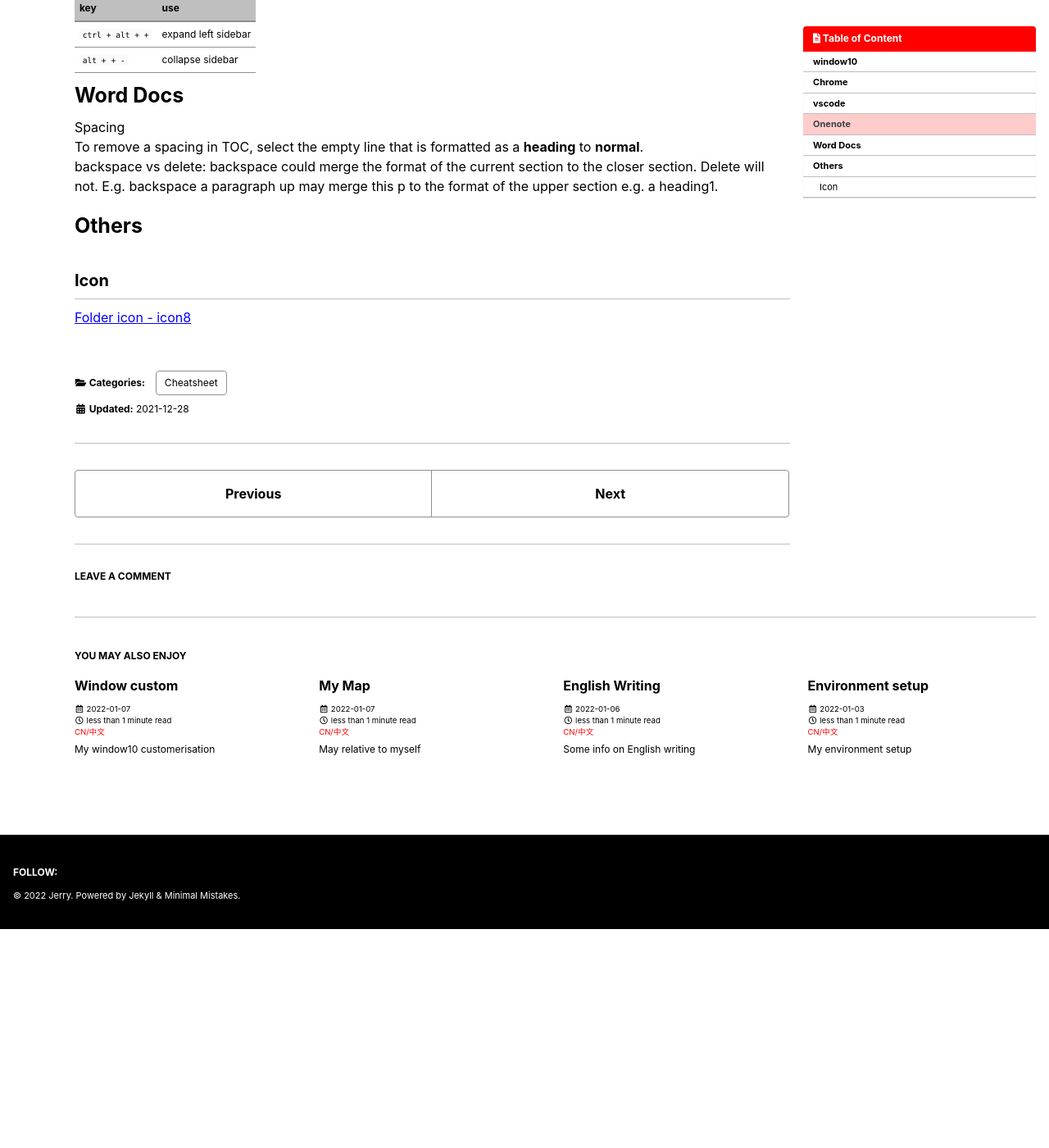
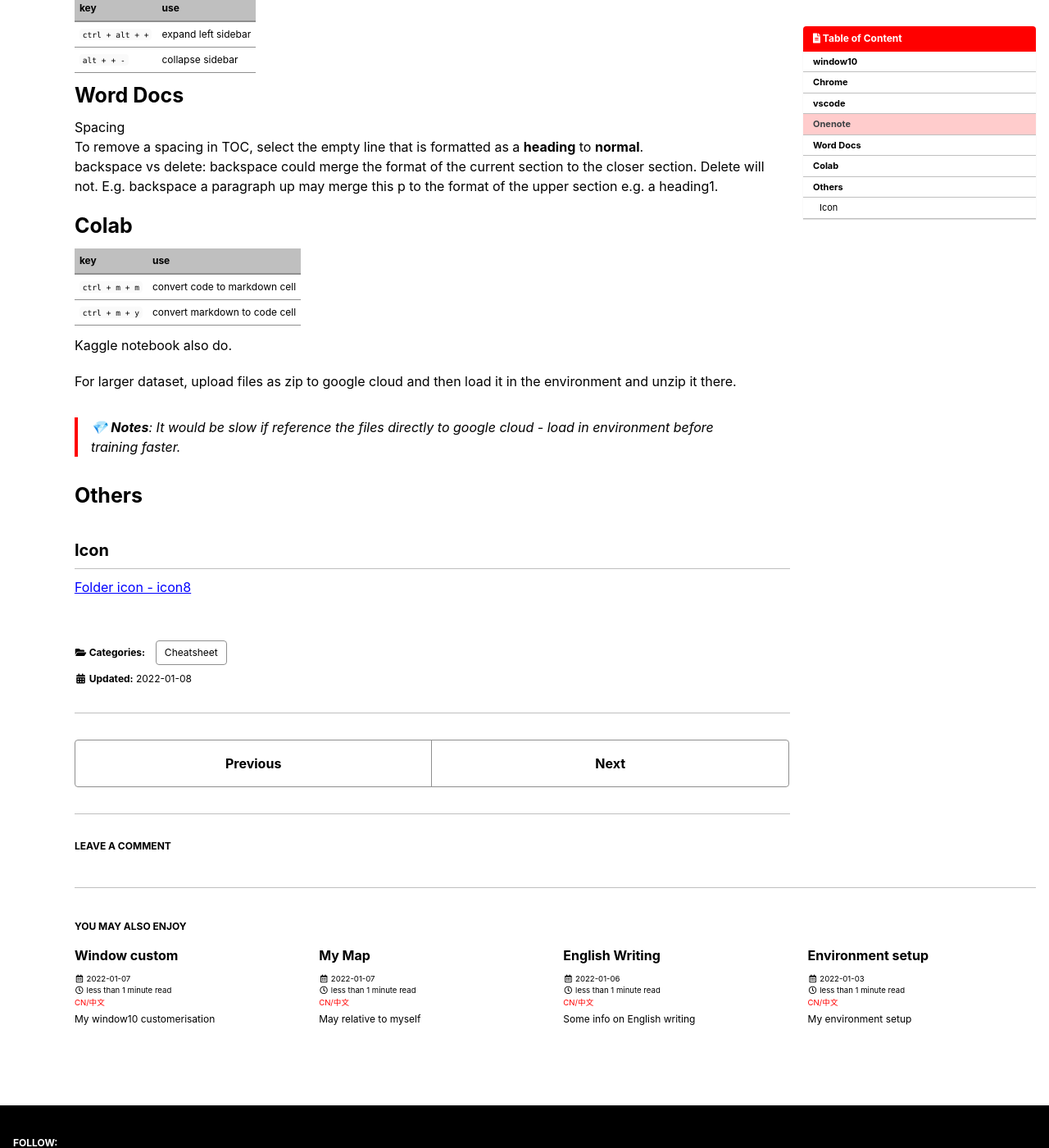
Before and after one commit to postsent/postsent.github.io, a Jekyll site: the page built from _posts/computing/cheatsheet/2021-12-28-apps.md, in a window 1280 px wide and 1400 px high, scrolled down 799 px. Shown: the whole window at 82% size. Built offline with Jekyll 4.4.1, drawn with Linux system fonts in a browser that asks for light colours; cached includes are drawn as plain includes; emoji names are drawn with the system emoji font; comment, search, counter and statistics services are not loaded; before the commit the page ends 1932 px from its top, so only the background shows below that; some of the changed text lies outside the part shown.

Commit message:
updates: log

```diff
--- a/_posts/computing/cheatsheet/2021-12-28-keyboard-shortcut.md
+++ b/_posts/computing/cheatsheet/2021-12-28-apps.md
@@ -1,9 +1,9 @@
 ---
-title: "Commonly used apps: keyboard shortcut & usage"
+title: "Commonly used apps/services: keyboard shortcut & usage"
 date: 2021-12-28
 categories:
   - Cheatsheet
-last_modified_at: 2021-12-28
+last_modified_at: 2022-01-08
 excerpt: My common use keyboard shortcut + other functionaliy usage
 ---
 
@@ -48,6 +48,20 @@ Spacing
 To remove a spacing in TOC, select the empty line that is formatted as a **heading** to **normal**.
 backspace vs delete: backspace could merge the format of the current section to the closer section. Delete will not. E.g. backspace a paragraph up may merge this p to the format of the upper section e.g. a heading1.
 
+
+# Colab
+
+| key |  use                       |
+|:-------| :--------------------------|
+|``ctrl + m + m`` | convert code to markdown cell|
+|``ctrl + m + y`` | convert markdown to code cell|
+
+Kaggle notebook also do.
+
+For larger dataset, upload files as zip to google cloud and then load it in the environment and unzip it there.
+> :gem: **Notes**: It would be slow if reference the files directly to google cloud - load in environment before training faster.
+
+
 # Others
 
 ## Icon
```
Also changed, not shown: _posts/computing/data_science/2021-12-24-data-science.md (+19 -25 lines), _posts/computing/data_science/2021-12-27-nlp-jigsaw-comments.md (+9 -0 lines), _posts/computing/jeykll/2021-12-29-logs.md (+14 -0 lines).
